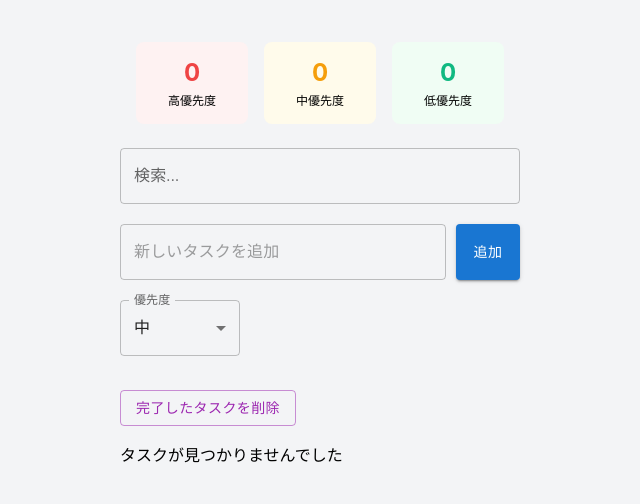
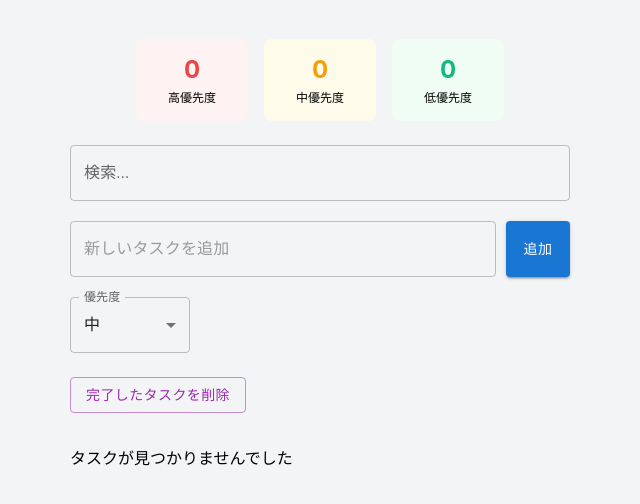
Before and after one commit to kenta1114/my-todo-app, a React (Create React App) app: page / in a window 1280 px wide. Shown: the part 138-642 px from the top of the page, without its empty margins (320-960 px from the left). Built offline with nearby package versions, Linux system fonts and the light colour scheme.

Commit message:
update TodoList.tsx

```diff
--- a/src/components/TodoList.tsx
+++ b/src/components/TodoList.tsx
@@ -87,7 +87,8 @@ const TodoList: React.FC = () => {
 
   return (
     <div>
-      <Box sx={{ width: "400px", margin: "0 auto", padding: "20px" }}>
+      <Box sx={{ width: "500px", margin: "0 auto", padding: "20px" }}>
+
         {/* 優先度統計 */}
         <Box sx={{ display: 'flex', gap: 2, marginBottom: 3, justifyContent: 'center' }}>
           {Object.entries(priorityStats).map(([key, count]) => (
@@ -158,7 +159,7 @@ const TodoList: React.FC = () => {
           variant="outlined"
           color="secondary"
           onClick={clearCompleted}
-          sx={{ marginTop: '10px' }}
+          sx={{ marginBottom: 2 }}
         >
         完了したタスクを削除
         </Button>
```
